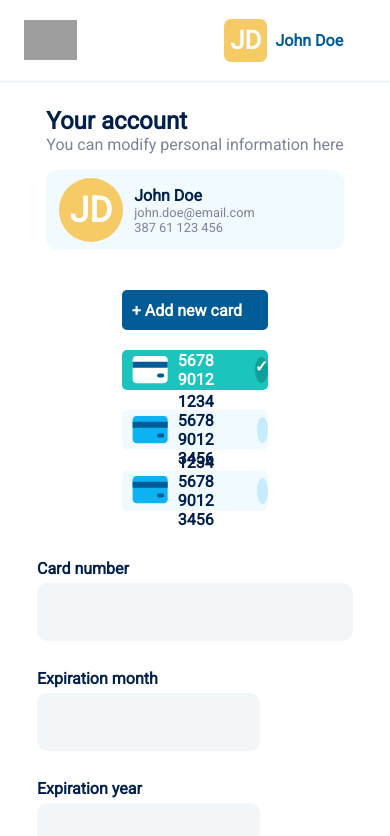
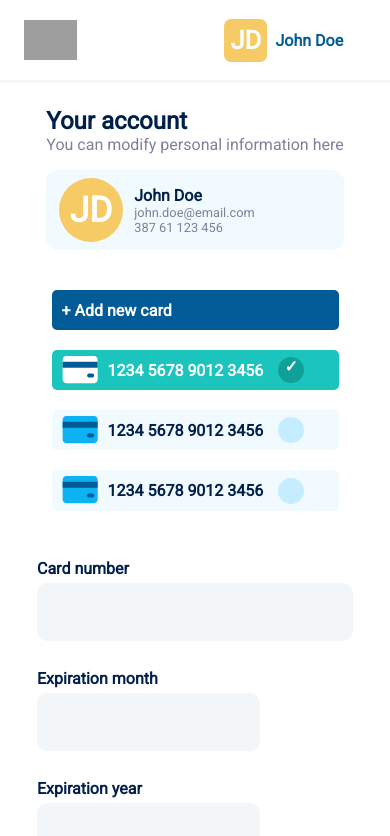
Before and after one commit to zorlakov/profileManagerTask, a React (Create React App) app in the folder profilemanager/: page /credit-cards in a window 390 px wide. Shown: the top 836 px of the page. Built offline with nearby package versions, Linux system fonts and the light colour scheme; grey boxes are pictures that could not be loaded.

Commit message:
fixed responsiveness of credit cards page

```diff
--- a/profilemanager/src/components/credit-cards/credit-cards.css
+++ b/profilemanager/src/components/credit-cards/credit-cards.css
@@ -39,6 +39,7 @@
   display: flex;
   align-items: center;
   padding-left: 10px;
+  width: 277px;
 }
 
 .single-card:hover {
@@ -78,7 +79,6 @@
 
 @media (max-width: 425px) {
   .single-card {
-    width: 80vw;
     margin: 20px auto;
   }
 
@@ -97,7 +97,6 @@
   }
 
   .single-card {
-    width: 35vw;
     margin: 20px auto;
   }
 }
--- a/profilemanager/src/components/payments-info/payments-info.css
+++ b/profilemanager/src/components/payments-info/payments-info.css
@@ -9,3 +9,9 @@
   flex-direction: row;
   margin: auto;
 }
+
+@media (max-width: 700px) {
+  .payment-options {
+    flex-direction: column;
+  }
+}
```
